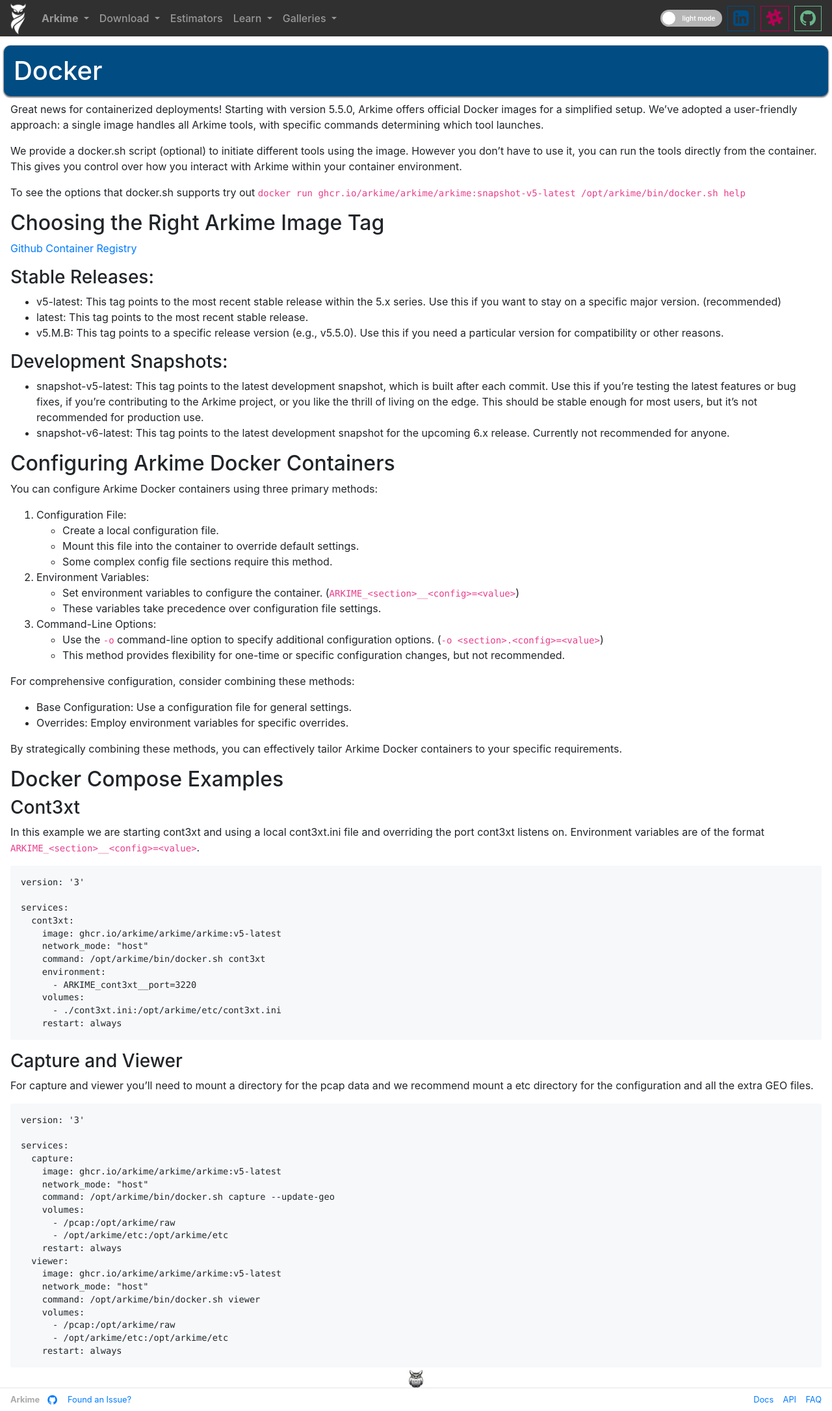
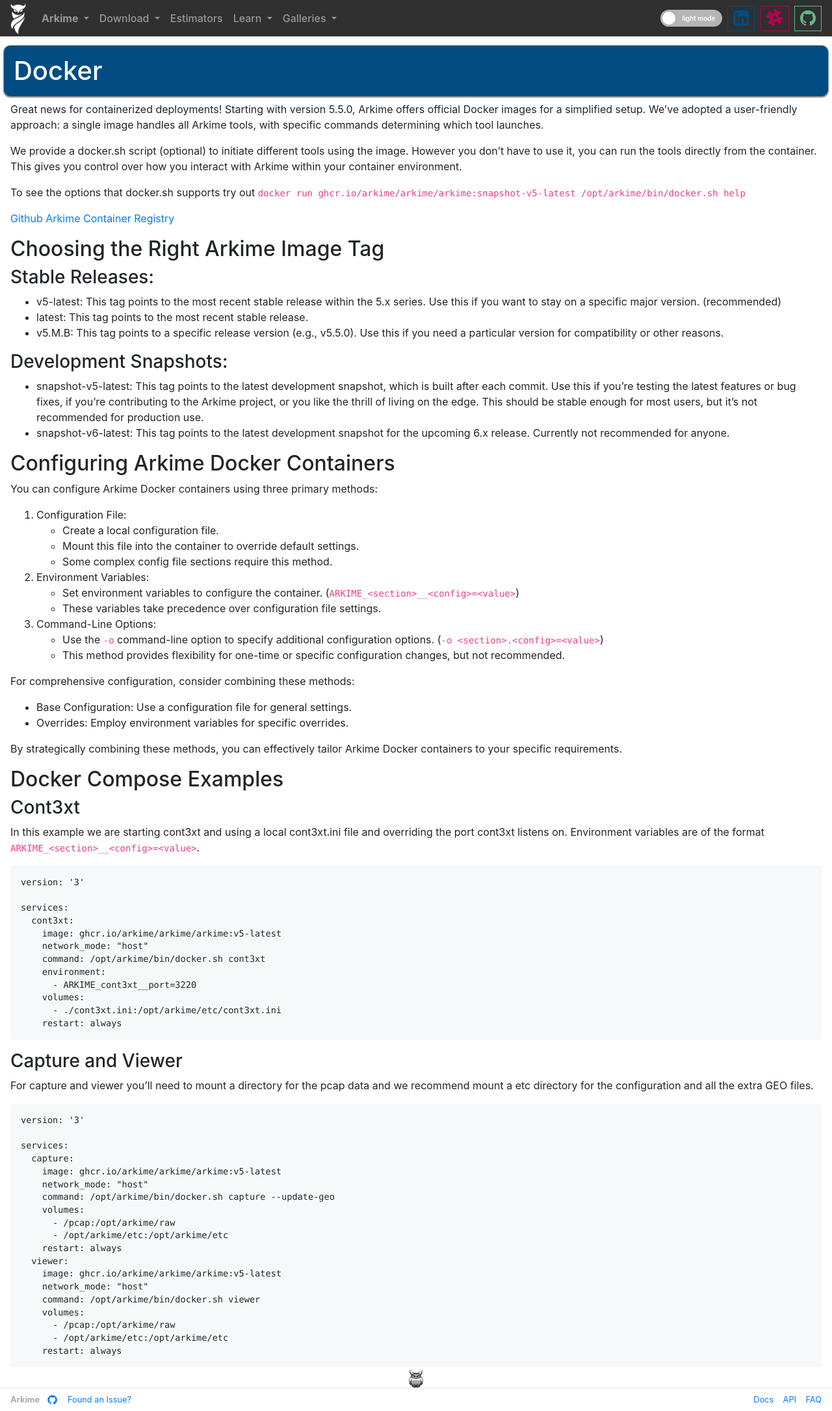
Before and after one commit to arkime/arkimeweb, a Jekyll site: the page built from _wiki/docker.md, in a window 1280 px wide. Shown: the whole page at 65% size. Built offline with Jekyll 4.4.1, drawn with Linux system fonts in a browser that asks for light colours.

Commit message:
more docker docker docker links

```diff
--- a/_includes/navbar.html
+++ b/_includes/navbar.html
@@ -71,6 +71,9 @@
           </a>
           <a class="dropdown-item" href="https://github.com/arkime/arkime/releases">
             All Downloads
+          </a>
+          <a class="dropdown-item" href="/docker">
+            Docker
           </a>
         </div>
       </li>
--- a/_wiki/docker.md
+++ b/_wiki/docker.md
@@ -20,10 +20,10 @@
 
 To see the options that docker.sh supports try out `docker run ghcr.io/arkime/arkime/arkime:snapshot-v5-latest /opt/arkime/bin/docker.sh help`
 
+[Github Arkime Container Registry](https://github.com/arkime/arkime/pkgs/container/arkime%2Farkime)
+
 ## Choosing the Right Arkime Image Tag
 {: .subsection }
-
-[Github Container Registry](https://github.com/arkime/arkime/pkgs/container/arkime%2Farkime)
 
 ### Stable Releases:
 
--- a/downloads.html
+++ b/downloads.html
@@ -86,6 +86,12 @@
             href="https://github.com/arkime/arkime/releases">
             All Downloads
           </a>
+          <a data-toggle="tooltip"
+            title="Use a container to install Arkime!"
+            class="btn btn-outline-info btn-lg btn-fw m-2"
+            href="/docker">
+            Docker
+          </a>
         </div>
       </div> <!-- /download btns -->
 
```
